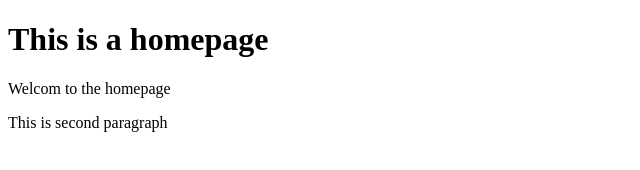
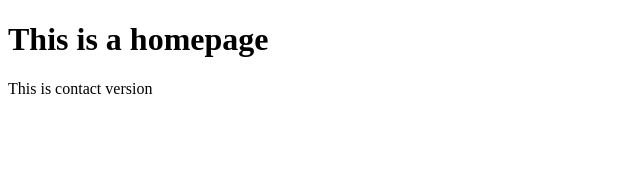
Before and after one commit to sharlin2117/project001-, a plain HTML site: page index.html in a window 1280 px wide. Shown: the whole page, without its empty margins (0-640 px from the left). Drawn offline with Linux system fonts and the light colour scheme.

Commit message:
add a new line

```diff
--- a/index.html
+++ b/index.html
@@ -8,7 +8,6 @@
   </head>
   <body>
     <h1>This is a homepage</h1>
-    <p>Welcom to the homepage</p>
-    <p>This is second paragraph</p>
+    <p>This is contact version</p>
   </body>
 </html>
```
